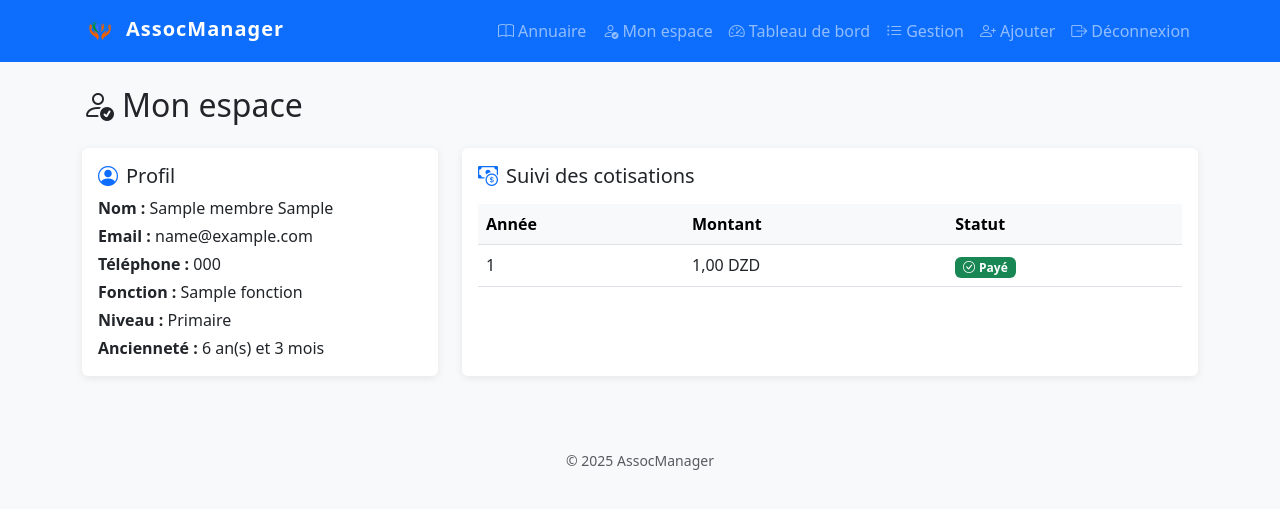
After one commit to ladroxd/AssocManager, a Django app: page /mon-espace/ in a window 1280 px wide. The commit adds this page. Shown: the top 509 px of the page. Run offline with Django 5.2, Linux system fonts and the light colour scheme; a user stored in the database is signed in; tables that the repository leaves empty hold one stand-in row (values such as "Sample post").

Commit message:
v0.9 — Comptes membres, Mon espace, page d'accueil
- Inscription : les membres peuvent créer un compte (UserCreationForm + création Membre lié)
- Mon espace : suivi des cotisations annuelles et profil personnel
- Page d'accueil avec titre et description du club (sans les profils)
- Annuaire déplacé vers /annuaire/ et protégé par login
- Navbar adaptée selon rôle (membre vs admin) et état de connexion
- Bouton 'Créer un compte' ajouté sur la page de connexion

```diff
--- a/assocmanager/settings.py
+++ b/assocmanager/settings.py
@@ -125,4 +125,4 @@ STATIC_URL = 'static/'
 STATICFILES_DIRS = [BASE_DIR / 'static']
 
 LOGIN_URL = '/connexion/'
-LOGIN_REDIRECT_URL = '/tableau-de-bord/'
+LOGIN_REDIRECT_URL = '/mon-espace/'
--- a/assocmanager/urls.py
+++ b/assocmanager/urls.py
@@ -5,6 +5,6 @@ from django.contrib.auth import views as auth_views
 urlpatterns = [
     path('admin/', admin.site.urls),
     path('connexion/', auth_views.LoginView.as_view(template_name='membres/connexion.html'), name='connexion'),
-    path('deconnexion/', auth_views.LogoutView.as_view(next_page='annuaire'), name='deconnexion'),
+    path('deconnexion/', auth_views.LogoutView.as_view(next_page='home'), name='deconnexion'),
     path('', include('membres.urls')),
 ]
--- a/membres/models.py
+++ b/membres/models.py
@@ -1,5 +1,6 @@
 from django.db import models
 from django.utils import timezone
+from django.contrib.auth.models import User
 
 
 class Fonction(models.Model):
@@ -27,6 +28,13 @@ class Membre(models.Model):
         ('autre', 'Autre'),
     ]
 
+    user = models.OneToOneField(
+        User,
+        on_delete=models.SET_NULL,
+        null=True,
+        blank=True,
+        related_name='membre'
+    )
     nom = models.CharField(max_length=100)
     prenom = models.CharField(max_length=100)
     telephone = models.CharField(max_length=20, blank=True)
--- a/membres/templates/membres/base.html
+++ b/membres/templates/membres/base.html
@@ -17,7 +17,7 @@
 <body>
 <nav class="navbar navbar-expand-lg navbar-dark bg-primary mb-4">
     <div class="container">
-        <a class="navbar-brand" href="{% url 'annuaire' %}">
+        <a class="navbar-brand" href="{% url 'home' %}">
             <img src="{% static 'images/logo.png' %}" alt="Logo" height="36" class="me-2" style="object-fit:contain;">AssocManager
         </a>
         <button class="navbar-toggler" type="button" data-bs-toggle="collapse" data-bs-target="#navMenu">
@@ -25,10 +25,14 @@
         </button>
         <div class="collapse navbar-collapse" id="navMenu">
             <ul class="navbar-nav ms-auto">
+                {% if user.is_authenticated %}
                 <li class="nav-item">
                     <a class="nav-link" href="{% url 'annuaire' %}"><i class="bi bi-book me-1"></i>Annuaire</a>
                 </li>
-                {% if user.is_authenticated %}
+                <li class="nav-item">
+                    <a class="nav-link" href="{% url 'mon_espace' %}"><i class="bi bi-person-check me-1"></i>Mon espace</a>
+                </li>
+                {% if user.is_staff %}
                 <li class="nav-item">
                     <a class="nav-link" href="{% url 'tableau_de_bord' %}"><i class="bi bi-speedometer2 me-1"></i>Tableau de bord</a>
                 </li>
@@ -38,12 +42,16 @@
                 <li class="nav-item">
                     <a class="nav-link" href="{% url 'ajouter_membre' %}"><i class="bi bi-person-plus me-1"></i>Ajouter</a>
                 </li>
+                {% endif %}
                 <li class="nav-item">
                     <a class="nav-link" href="{% url 'deconnexion' %}"><i class="bi bi-box-arrow-right me-1"></i>Déconnexion</a>
                 </li>
                 {% else %}
                 <li class="nav-item">
                     <a class="nav-link" href="{% url 'connexion' %}"><i class="bi bi-box-arrow-in-right me-1"></i>Connexion</a>
+                </li>
+                <li class="nav-item">
+                    <a class="nav-link" href="{% url 'inscription' %}"><i class="bi bi-person-plus me-1"></i>Créer un compte</a>
                 </li>
                 {% endif %}
             </ul>
--- a/membres/templates/membres/connexion.html
+++ b/membres/templates/membres/connexion.html
@@ -27,6 +27,10 @@
                         <i class="bi bi-box-arrow-in-right me-1"></i>Se connecter
                     </button>
                 </form>
+                <hr>
+                <a href="{% url 'inscription' %}" class="btn btn-outline-secondary w-100">
+                    <i class="bi bi-person-plus me-1"></i>Créer un compte
+                </a>
             </div>
         </div>
     </div>
--- /dev/null
+++ b/membres/templates/membres/mon_espace.html
@@ -0,0 +1,72 @@
+{% extends 'membres/base.html' %}
+{% block titre %}Mon espace{% endblock %}
+
+{% block contenu %}
+<h2 class="mb-4"><i class="bi bi-person-check me-2"></i>Mon espace</h2>
+
+{% if membre %}
+<div class="row g-4 mb-4">
+    <div class="col-md-4">
+        <div class="card h-100">
+            <div class="card-body">
+                <h5 class="card-title"><i class="bi bi-person-circle me-2 text-primary"></i>Profil</h5>
+                <p class="mb-1"><strong>Nom :</strong> {{ membre.nom }} {{ membre.prenom }}</p>
+                <p class="mb-1"><strong>Email :</strong> {{ membre.email|default:"—" }}</p>
+                <p class="mb-1"><strong>Téléphone :</strong> {{ membre.telephone|default:"—" }}</p>
+                <p class="mb-1"><strong>Fonction :</strong> {{ membre.fonction|default:"Aucune" }}</p>
+                <p class="mb-1"><strong>Niveau :</strong> {{ membre.get_niveau_scolarite_display }}</p>
+                <p class="mb-0"><strong>Ancienneté :</strong> {{ membre.anciennete }}</p>
+            </div>
+        </div>
+    </div>
+
+    <div class="col-md-8">
+        <div class="card h-100">
+            <div class="card-body">
+                <h5 class="card-title mb-3"><i class="bi bi-cash-coin me-2 text-primary"></i>Suivi des cotisations</h5>
+                {% if cotisations %}
+                <div class="table-responsive">
+                    <table class="table table-hover align-middle">
+                        <thead class="table-light">
+                            <tr>
+                                <th>Année</th>
+                                <th>Montant</th>
+                                <th>Statut</th>
+                            </tr>
+                        </thead>
+                        <tbody>
+                            {% for c in cotisations %}
+                            <tr>
+                                <td>{{ c.annee }}</td>
+                                <td>{{ c.montant }} DZD</td>
+                                <td>
+                                    {% if c.statut_paiement == 'paye' %}
+                                    <span class="badge bg-success"><i class="bi bi-check-circle me-1"></i>Payé</span>
+                                    {% elif c.statut_paiement == 'en_attente' %}
+                                    <span class="badge bg-warning text-dark"><i class="bi bi-hourglass-split me-1"></i>En attente</span>
+                                    {% else %}
+                                    <span class="badge bg-danger"><i class="bi bi-x-circle me-1"></i>Impayé</span>
+                                    {% endif %}
+                                </td>
+                            </tr>
+                            {% endfor %}
+                        </tbody>
+                    </table>
+                </div>
+                {% else %}
+                <div class="alert alert-info mb-0">
+                    <i class="bi bi-info-circle me-2"></i>Aucune cotisation enregistrée pour le moment.
+                </div>
+                {% endif %}
+            </div>
+        </div>
+    </div>
+</div>
+
+{% else %}
+<div class="alert alert-warning">
+    <i class="bi bi-exclamation-triangle me-2"></i>
+    Votre compte n'est pas encore lié à un profil membre. Veuillez contacter l'administrateur.
+</div>
+{% endif %}
+{% endblock %}
--- a/membres/urls.py
+++ b/membres/urls.py
@@ -2,7 +2,10 @@ from django.urls import path
 from . import views
 
 urlpatterns = [
-    path('', views.annuaire, name='annuaire'),
+    path('', views.home, name='home'),
+    path('annuaire/', views.annuaire, name='annuaire'),
+    path('inscription/', views.inscription, name='inscription'),
+    path('mon-espace/', views.mon_espace, name='mon_espace'),
     path('tableau-de-bord/', views.tableau_de_bord, name='tableau_de_bord'),
     path('membres/', views.liste_membres, name='liste_membres'),
     path('membres/ajouter/', views.ajouter_membre, name='ajouter_membre'),
--- a/membres/views.py
+++ b/membres/views.py
@@ -1,10 +1,51 @@
 from django.shortcuts import render, get_object_or_404, redirect
 from django.contrib.auth.decorators import login_required
+from django.contrib import messages
 from django.db.models import Q, Count
 from .models import Membre, Fonction, Cotisation
-from .forms import MembreForm, CotisationForm
+from .forms import MembreForm, CotisationForm, InscriptionForm
 
 
+def home(request):
+    return render(request, 'membres/home.html')
+
+
+def inscription(request):
+    if request.user.is_authenticated:
+        return redirect('home')
+    if request.method == 'POST':
+        form = InscriptionForm(request.POST)
+        if form.is_valid():
+            user = form.save(commit=False)
+            user.email = form.cleaned_data['email']
+            user.first_name = form.cleaned_data['prenom']
+            user.last_name = form.cleaned_data['nom']
+            user.save()
+            Membre.objects.create(
+                user=user,
+                nom=form.cleaned_data['nom'],
+                prenom=form.cleaned_data['prenom'],
+                email=form.cleaned_data['email'],
+                telephone=form.cleaned_data.get('telephone', ''),
+            )
+            messages.success(request, 'Compte créé avec succès. Vous pouvez maintenant vous connecter.')
+            return redirect('connexion')
+    else:
+        form = InscriptionForm()
+    return render(request, 'membres/inscription.html', {'form': form})
+
+
+@login_required
+def mon_espace(request):
+    try:
+        membre = request.user.membre
+    except Membre.DoesNotExist:
+        membre = None
+    cotisations = membre.cotisations.all() if membre else []
+    return render(request, 'membres/mon_espace.html', {'membre': membre, 'cotisations': cotisations})
+
+
+@login_required
 def annuaire(request):
     membres = Membre.objects.filter(actif=True).select_related('fonction')
     recherche = request.GET.get('q', '')
```
Also changed, not shown: membres/forms.py (+13 -0 lines), membres/templates/membres/home.html (added, +63 -0 lines), membres/templates/membres/inscription.html (added, +40 -0 lines), membres/migrations/0002_membre_user_alter_cotisation_id_alter_fonction_id_and_more.py (added).
